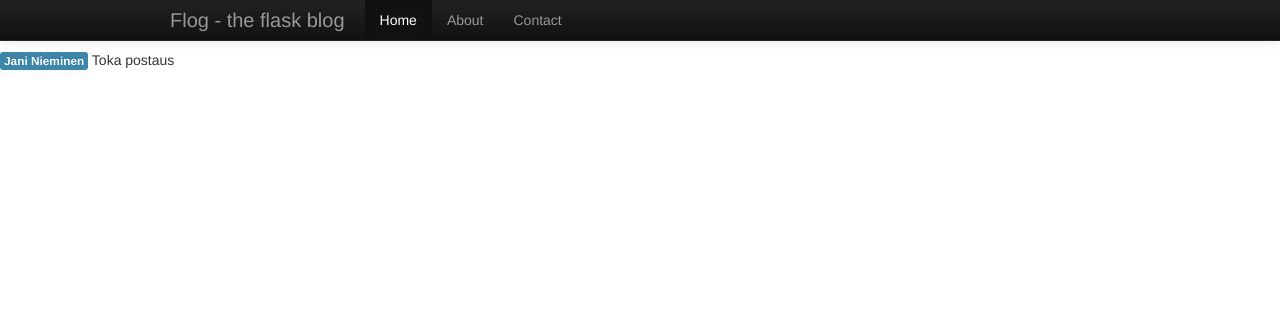
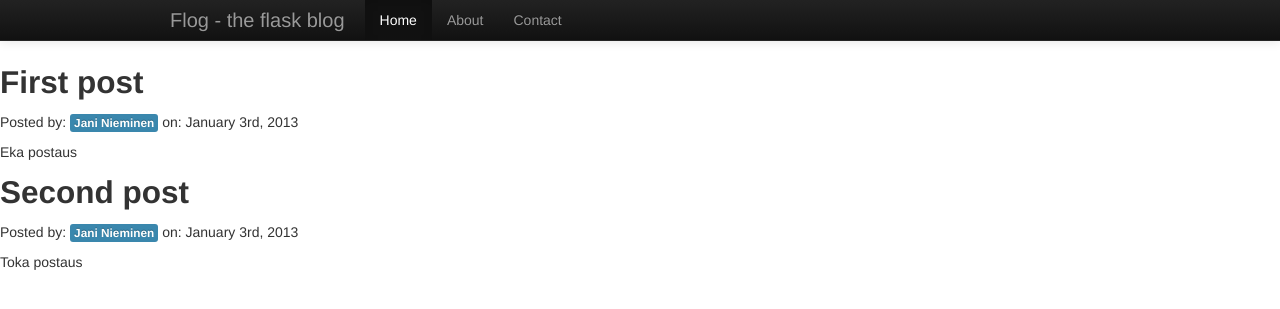
Before and after one commit to jpknie/flog, a Flask app: page / in a window 1280 px wide. Shown: the top 309 px of the page. Run offline with Flask 2, Linux system fonts and the light colour scheme.

Commit message:
Formal layout design and mocking

```diff
--- a/app/templates/index.html
+++ b/app/templates/index.html
@@ -1,11 +1,13 @@
 {% extends "base.html" %}
 {% block content %}
+<hr>
 <div id="content">
 {% for entry in entries %}
 <div>
+	<h2>{{entry.title}}</h2>
 	<p>
-		<span class="label label-info">{{entry.author.name}} </span>
-		{{entry.body}}
+		Posted by: <span class="label label-info">{{entry.author.name}}</span> on: January 3rd, 2013
+		<p>{{entry.body}}</p>
 	</p>
 </div>
 	{% endfor %}
--- a/app/views.py
+++ b/app/views.py
@@ -7,10 +7,12 @@ def index():
 	page_title = "Flog 0.01"
 	entries = [
 		{
+			'title': 'First post',
 			'author': { 'name': 'Jani Nieminen' },
 			'body': 'Eka postaus'
 		},
 		{
+			'title': 'Second post',
 			'author': { 'name': 'Jani Nieminen' },
 			'body': 'Toka postaus'
 		}
```
